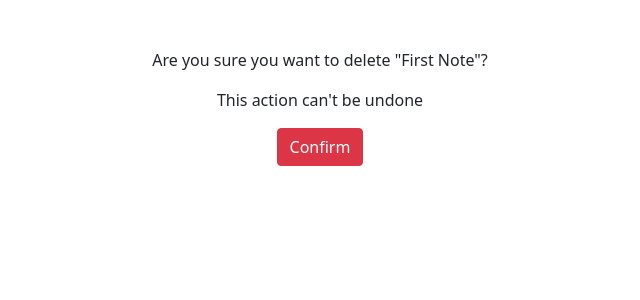
After one commit to NethanShaik/SmartNotes, a Django app: page /smart/notes/1/delete in a window 1280 px wide. The commit adds this page. Shown: the top 300 px of the page, without its empty margins (320-960 px from the left). Run offline with Django 5.2, Linux system fonts and the light colour scheme; data comes from the database, SQL or seed files in the repository; both versions use the stored data as it was after the commit.

Commit message:
Creating Update and Delete functions to edit and delete notes, added a button to upvote

```diff
--- /dev/null
+++ b/notes/templates/notes/notes_delete.html
@@ -0,0 +1,13 @@
+{% extends 'base.html' %}
+
+{% block content %}
+<form method="post"> {% csrf_token %}
+    <p> Are you sure you want to delete "{{notes.title}}"?</p>
+    <p> This action can't be undone</p>
+
+    <input type="submit" class="btn btn-danger" value="Confirm"/>
+
+</form>
+
+
+{% endblock %}
--- a/notes/templates/notes/notes_form.html
+++ b/notes/templates/notes/notes_form.html
@@ -2,7 +2,7 @@
 
 {% block content %}
 
-<form action="{% url 'notes.new' %}" method='POST'>{% csrf_token %}
+<form  method='POST'>{% csrf_token %}
     <p>{{ form.title.label_tag }} {{ form.title }}</p>
     <p>{{ form.text.label_tag }} {{ form.text }}</p>
     <button type="submit" class="btn btn-primary my-5">Submit</button>
@@ -12,5 +12,5 @@
     {{form.errors.title.as_text}}
 </div>
 {% endif %}
-
+<a href="{% url 'notes.list' %}" class="btn btn-secondary my-5">Cancel</a>
 {% endblock %}
--- a/notes/urls.py
+++ b/notes/urls.py
@@ -7,4 +7,7 @@ urlpatterns = [
     path('notes/<int:pk>', views.NotesDetailView.as_view(), name="notes.detail"),
     path('notes/popular',views.PopularNotesListView.as_view(),name="notes.popular"),
     path('notes/new',views.NotesCreateView.as_view(), name="notes.new"),
+    path('notes/<int:pk>/edit', views.NotesUpdateView.as_view(), name="notes.update"),
+    path('notes/<int:pk>/delete', views.NotesDeleteView.as_view(), name="notes.delete"),
+    path('notes/<int:pk>/add_like', views.add_like_view, name="notes.add_like")
 ]
--- a/notes/views.py
+++ b/notes/views.py
@@ -1,9 +1,30 @@
-from django.shortcuts import render
-from django.http import Http404
-from django.views.generic import CreateView, DetailView, ListView
+from django.shortcuts import render, get_object_or_404
+from django.http import Http404, HttpResponseRedirect
+from django.urls import reverse
+from django.views.generic import CreateView, DetailView, ListView, UpdateView
+from django.views.generic.edit import DeleteView
 
 from .forms import NotesForm
 from .models import Notes
+
+def add_like_view(request,pk):
+    if request.method == 'POST':
+        note = get_object_or_404(Notes, pk=pk)
+        note.likes += 1
+        note.save()
+        return HttpResponseRedirect(reverse("notes.detail", args=(pk,)))
+    raise Http404
+
+
+class NotesDeleteView(DeleteView):
+    model = Notes
+    success_url = '/smart/notes'
+    template_name = 'notes/notes_delete.html'
+
+class NotesUpdateView(UpdateView):
+    model = Notes
+    success_url = '/smart/notes'
+    form_class = NotesForm
 
 class NotesCreateView(CreateView):
     model = Notes
```
Also changed, not shown: notes/templates/notes/notes_detail.html (+9 -0 lines), db.sqlite3.
